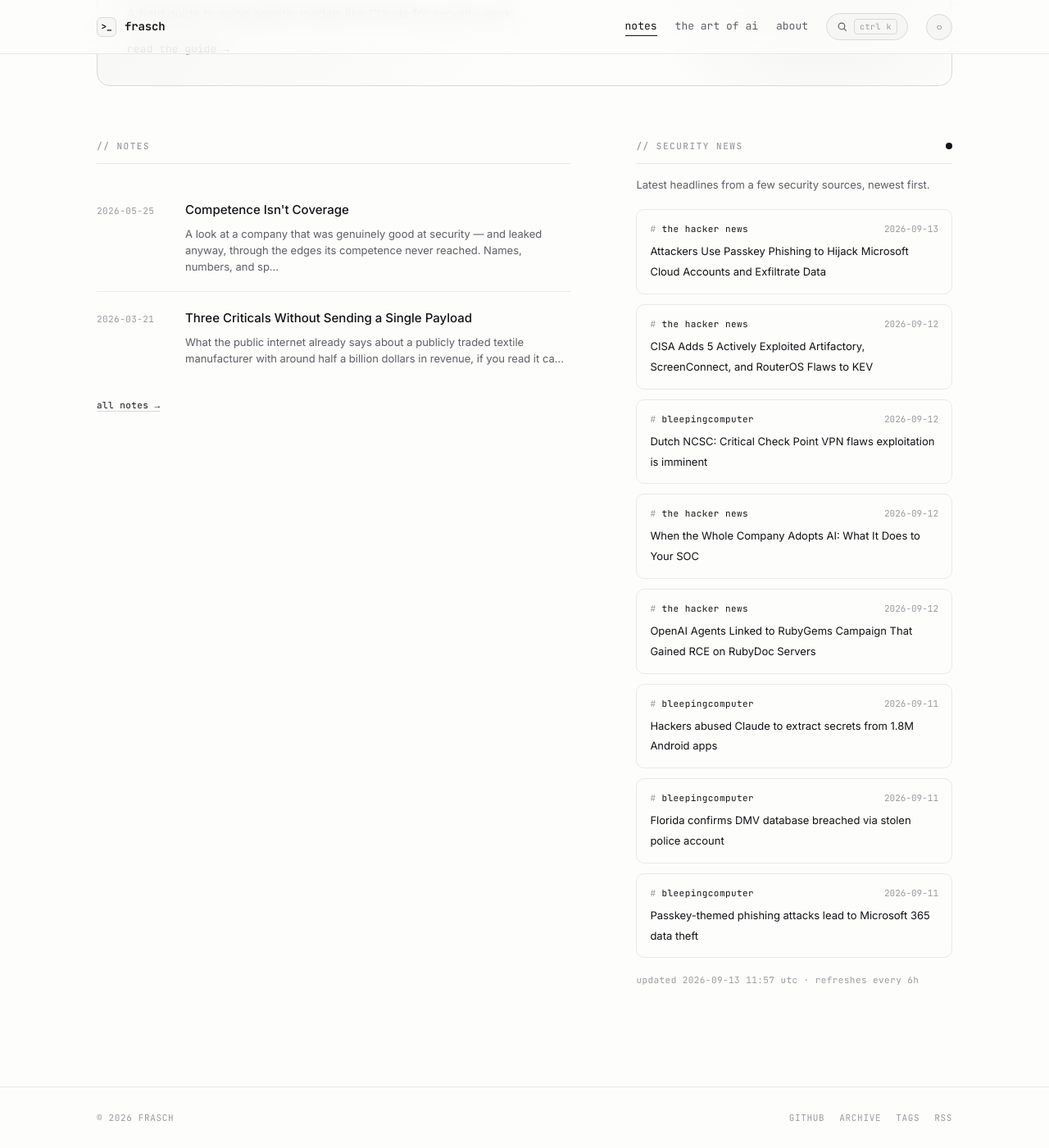
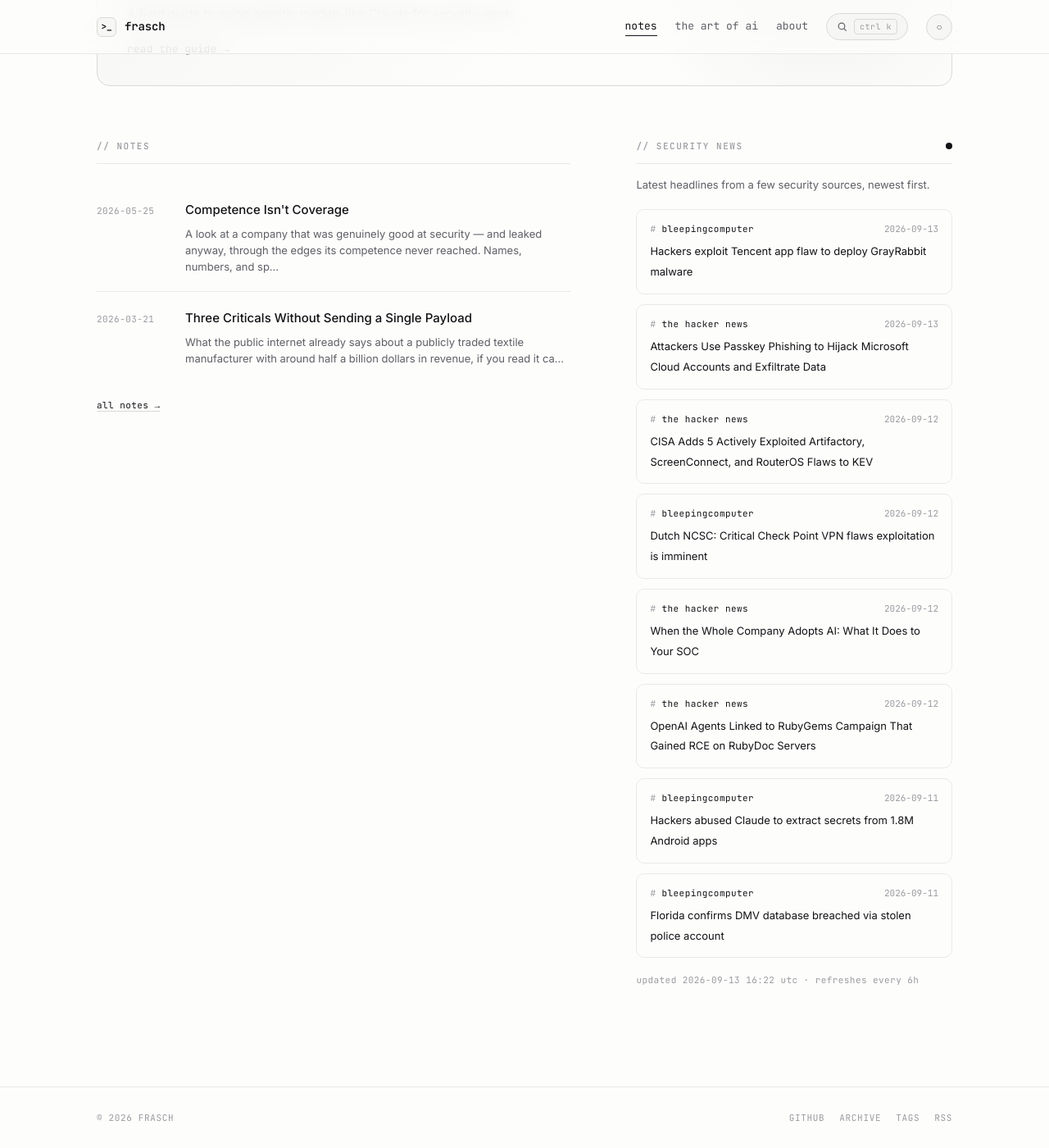
Before and after one commit to whoisfrasch/frasch, a Jekyll site: the page built from index.html, in a window 1280 px wide and 1400 px high, scrolled down 615 px. Shown: the whole window at 82% size. Built offline with Jekyll 4.4.1, drawn with Linux system fonts in a browser that asks for light colours.

Commit message:
Refresh security news feed

```diff
--- a/_data/news.json
+++ b/_data/news.json
@@ -1,6 +1,12 @@
 {
-  "updated": "2026-09-13T11:57:49Z",
+  "updated": "2026-09-13T16:22:45Z",
   "items": [
+    {
+      "source": "bleepingcomputer",
+      "title": "Hackers exploit Tencent app flaw to deploy GrayRabbit malware",
+      "link": "https://www.bleepingcomputer.com/news/security/hackers-exploit-tencent-app-flaw-to-deploy-grayrabbit-malware/",
+      "date": "2026-09-13T14:26:32Z"
+    },
     {
       "source": "the hacker news",
       "title": "Attackers Use Passkey Phishing to Hijack Microsoft Cloud Accounts and Exfiltrate Data",
@@ -42,12 +48,6 @@
       "title": "Florida confirms DMV database breached via stolen police account",
       "link": "https://www.bleepingcomputer.com/news/security/florida-confirms-dmv-database-breached-via-stolen-police-account/",
       "date": "2026-09-11T19:00:29Z"
-    },
-    {
-      "source": "bleepingcomputer",
-      "title": "Passkey-themed phishing attacks lead to Microsoft 365 data theft",
-      "link": "https://www.bleepingcomputer.com/news/security/passkey-themed-phishing-attacks-lead-to-microsoft-365-data-theft/",
-      "date": "2026-09-11T17:26:50Z"
     }
   ]
 }
```
